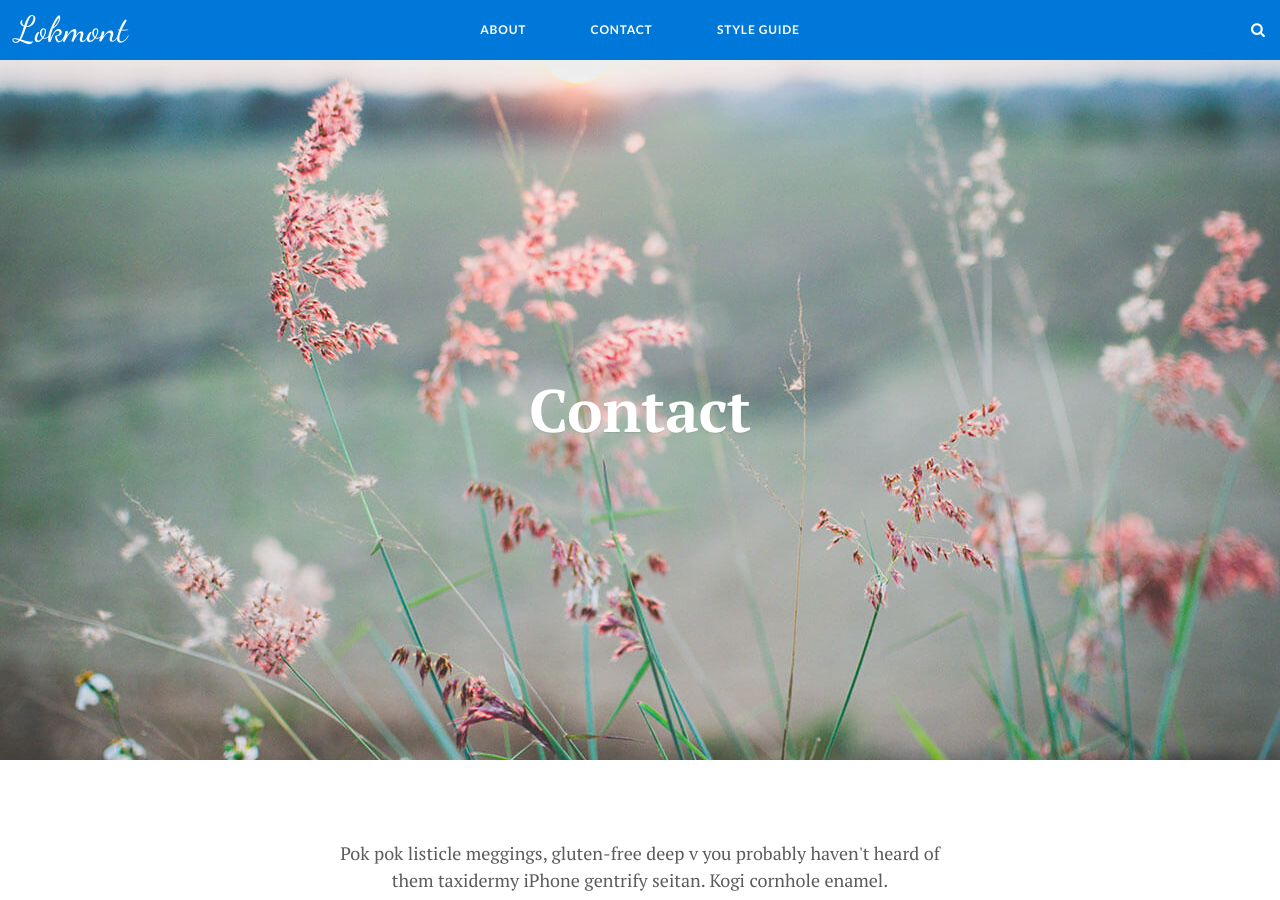
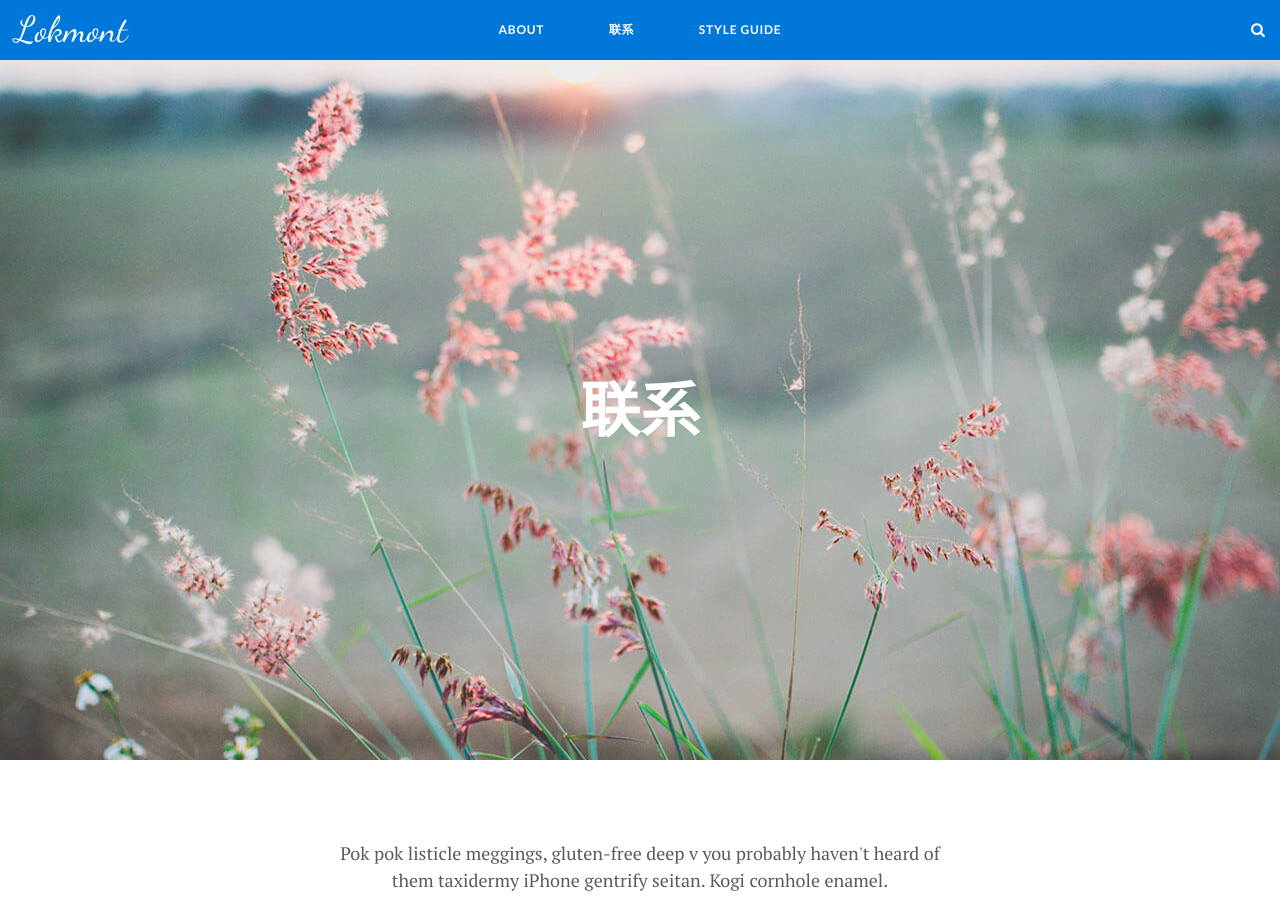
Before and after one commit to 5vts/5vts.github.io, a Jekyll site: the page built from _pages/contact.html, in a window 1280 px wide and 900 px high. Built offline with Jekyll 4.4.1, drawn with Linux system fonts in a browser that asks for light colours.

Commit message:
Update contact.html

```diff
--- a/_pages/contact.html
+++ b/_pages/contact.html
@@ -1,6 +1,6 @@
 ---
 layout: page
-title: Contact
+title: 联系
 image: 13.jpg
 ---
 {% if site.contact-subtitle %}
@@ -8,7 +8,7 @@ image: 13.jpg
 <hr>
 {% else %}
 {% endif %}
-<form action="https://formspree.io/{{ site.author-email }}" method="POST" class="form">
+<form action="https://mayaurora.github.io/{{ site.author-email }}" method="POST" class="form">
   <div class="form-group">
     <label for="form-name">Your Name (Required)</label>
     <input class="form-input" type="text" name="name" id="form-name" required>
```
